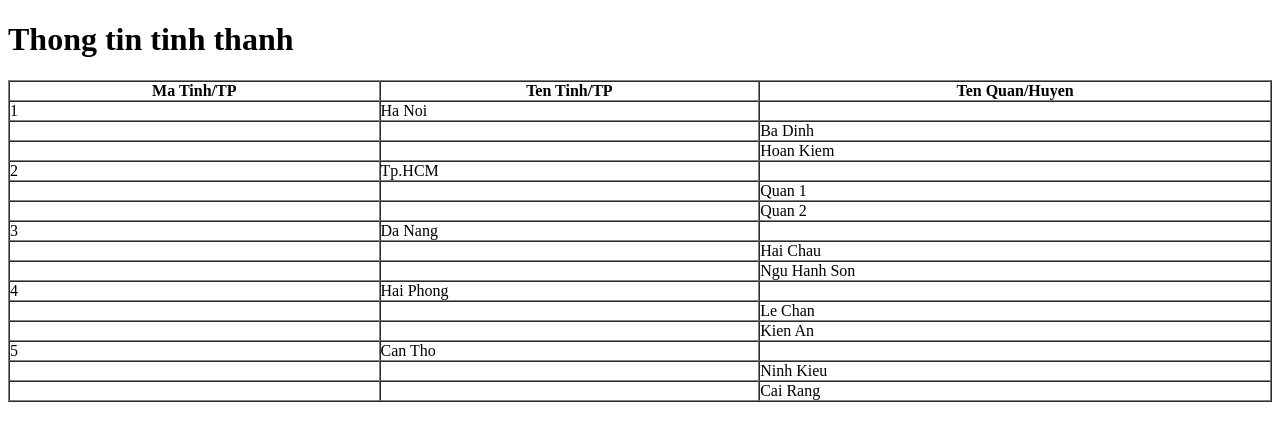
After one commit to ThanhTrieu/php-basic-1908, a PHP site: page /index4.php in a window 1280 px wide. The commit adds this page. Shown: the top 441 px of the page. Run offline with PHP 8.4, Linux system fonts and the light colour scheme.

Commit message:
update code

```diff
--- /dev/null
+++ b/b3/index4.php
@@ -0,0 +1,137 @@
+<?php
+// mang thong tin tinh thanh pho
+$cities = [
+	[
+		'id' => 1,
+		'name' => 'Ha Noi'
+	],
+	[
+		'id' => 2,
+		'name' => 'Tp.HCM'
+	],
+	[
+		'id' => 3,
+		'name' => 'Da Nang'
+	],
+	[
+		'id' => 4,
+		'name' => 'Hai Phong'
+	],
+	[
+		'id' => 5,
+		'name' => 'Can Tho'
+	]
+];
+$districts = [
+	[
+		'id' => 1,
+		'city_id' => 1,
+		'name_dist' => 'Ba Dinh'
+	],
+	[
+		'id' => 2,
+		'city_id' => 1,
+		'name_dist' => 'Hoan Kiem'
+	],
+	[
+		'id' => 3,
+		'city_id' => 2,
+		'name_dist' => 'Quan 1'
+	],
+	[
+		'id' => 4,
+		'city_id' => 2,
+		'name_dist' => 'Quan 2'
+	],
+	[
+		'id' => 5,
+		'city_id' => 3,
+		'name_dist' => 'Hai Chau'
+	],
+	[
+		'id' => 6,
+		'city_id' => 3,
+		'name_dist' => 'Ngu Hanh Son'
+	],
+	[
+		'id' => 7,
+		'city_id' => 4,
+		'name_dist' => 'Le Chan'
+	],
+	[
+		'id' => 8,
+		'city_id' => 4,
+		'name_dist' => 'Kien An'
+	],
+	[
+		'id' => 9,
+		'city_id' => 5,
+		'name_dist' => 'Ninh Kieu'
+	],
+	[
+		'id' => 10,
+		'city_id' => 5,
+		'name_dist' => 'Cai Rang'
+	],
+];
+
+//foreach ($districts as $key => $items) {
+//	foreach ($cities as $k => $val) {
+//		if($items['city_id'] == $val['id']){
+//			$districts[$key]['name_city'] = $val['name'];
+//		}
+//	}
+//}
+
+foreach ($cities as $key => $item) {
+    foreach ($districts as $k => $val) {
+        if($item['id'] == $val['city_id']){
+            // gan thong tin cua quan/huyen vao trong tinh/thanh
+            $cities[$key]['list_dist'][$val['id']] = $val;
+        }
+    }
+}
+//echo "<pre>";
+//print_r($cities);
+//die;
+?>
+<!doctype html>
+<html lang="en">
+<head>
+	<meta charset="UTF-8">
+	<meta name="viewport"
+	      content="width=device-width, user-scalable=no, initial-scale=1.0, maximum-scale=1.0, minimum-scale=1.0">
+	<meta http-equiv="X-UA-Compatible" content="ie=edge">
+	<title>Document</title>
+</head>
+<body>
+    <h1>Thong tin tinh thanh</h1>
+    <table width="100%" border="1" cellpadding="0" cellspacing="0">
+        <thead>
+            <tr>
+                <th>Ma Tinh/TP</th>
+                <th>Ten Tinh/TP</th>
+                <th>Ten Quan/Huyen</th>
+            </tr>
+        </thead>
+        <tbody>
+        <?php foreach ($cities as $key => $item): ?>
+            <tr>
+                <td><?php echo $item['id']; ?></td>
+                <td><?php echo $item['name']; ?></td>
+                <td></td>
+            </tr>
+            <?php foreach ($item['list_dist'] as $k => $val): ?>
+                <tr>
+                    <td></td>
+                    <td></td>
+                    <td><?php echo $val['name_dist']; ?></td>
+
+                </tr>
+            <?php endforeach; ?>
+
+        <?php endforeach; ?>
+        </tbody>
+    </table>
+</body>
+</html>
```
Also changed, not shown: b3/index2.php (+73 -0 lines), b3/index3.php (added, +124 -0 lines).
